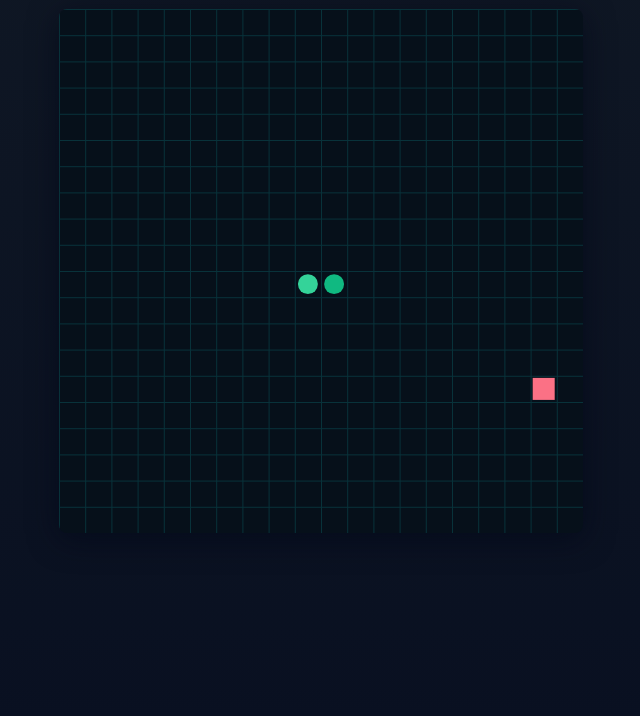
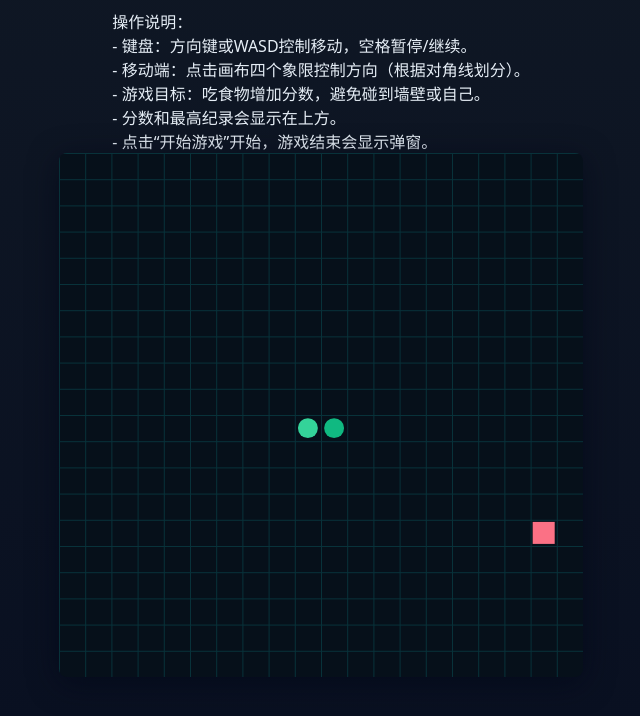
Before and after one commit to Metahumanz/snake, a plain HTML site: page index.html in a window 1280 px wide. Shown: the part 58-774 px from the top of the page, without its empty margins (319-959 px from the left). Drawn offline with Linux system fonts and the light colour scheme.

Commit message:
操作说明

```diff
--- a/index.html
+++ b/index.html
@@ -37,6 +37,15 @@
         <button id="resetBtn">重置</button>
       </div>
     </header>
+
+    <div class="instructions">
+      操作说明：<br>
+      - 键盘：方向键或WASD控制移动，空格暂停/继续。<br>
+      - 移动端：点击画布四个象限控制方向（根据对角线划分）。<br>
+      - 游戏目标：吃食物增加分数，避免碰到墙壁或自己。<br>
+      - 分数和最高纪录会显示在上方。<br>
+      - 点击“开始游戏”开始，游戏结束会显示弹窗。<br>
+    </div>
 
     <div class="canvas-wrap">
       <canvas id="gameCanvas" width="400" height="400" aria-label="贪吃蛇画布"></canvas>
```
